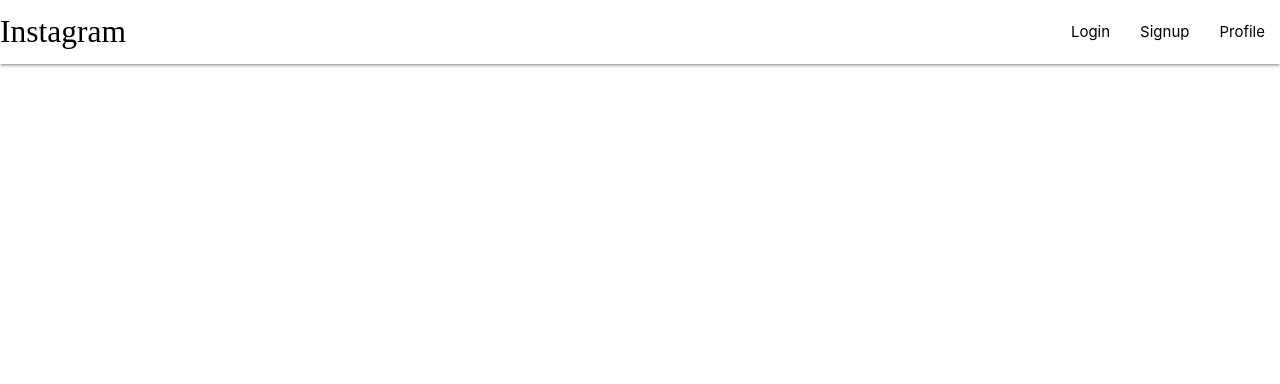
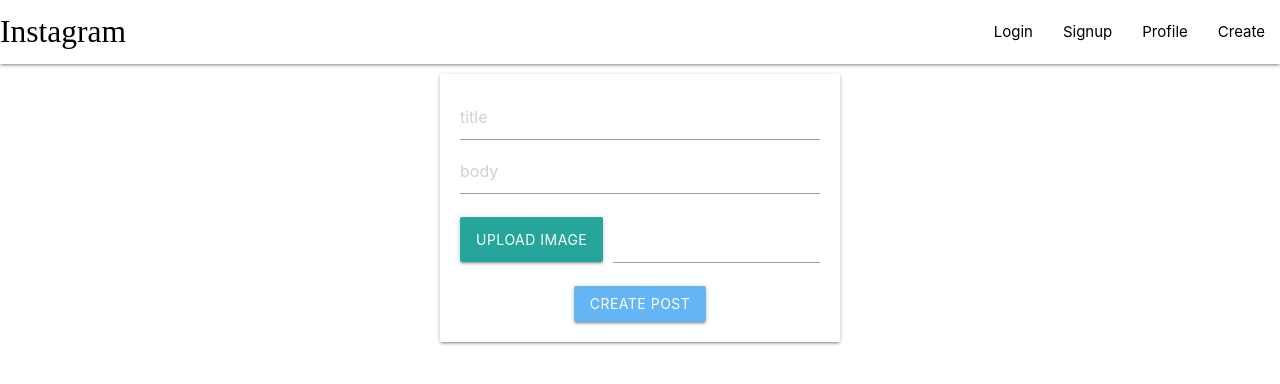
Before and after one commit to ausi1997/Instagram-Stories, a React (Create React App) app in the folder instagram/client/: page /create in a window 1280 px wide. Shown: the top 384 px of the page. Built offline with nearby package versions, Linux system fonts and the light colour scheme; a web font is replaced by a local one.

Commit message:
create post page ui

```diff
--- a/instagram/client/src/App.js
+++ b/instagram/client/src/App.js
@@ -6,6 +6,7 @@ import Home from './components/home';
 import Login from './components/login';
 import Signup from './components/signup';
 import Profile from './components/profile';
+import CreatePost from "./components/createPost";
 
 function App() {
   return (
@@ -23,6 +24,9 @@ function App() {
     <Route path='/profile'>
     <Profile />
     </Route>
+    <Route path='/create'>
+    <CreatePost></CreatePost>
+    </Route>
     </BrowserRouter>
   );
 }
--- /dev/null
+++ b/instagram/client/src/components/createPost.js
@@ -0,0 +1,24 @@
+import React from "react";
+
+const CreatePost = ()=>{
+    return(
+<div className="card input-field">
+<input type="text" placeholder="title"></input>
+<input type="text" placeholder="body"></input>
+<div className="file-field input-field">
+<div className="btn">
+  <span>Upload Image</span>
+  <input type="file"/>
+</div>
+<div className="file-path-wrapper">
+  <input className="file-path validate" type="text"/>
+</div>
+</div>
+<button class="btn waves-effect waves-light #64b5f6 blue lighten-2" type="submit" name="action">
+Create Post
+</button>
+</div>
+    )
+}
+
+export default CreatePost;
--- a/instagram/client/src/components/home.js
+++ b/instagram/client/src/components/home.js
@@ -9,7 +9,7 @@ const Home = ()=>{
         <img src="https://images.unsplash.com/photo-1542300058-b94b8ab7411b?ixlib=rb-1.2.1&ixid=MXwxMjA3fDB8MHxleHBsb3JlLWZlZWR8MTR8fHxlbnwwfHx8&auto=format&fit=crop&w=600&q=60"></img>
         </div>
         <div className="card-content">
-        <i class="material-icons" style={{color:"red"}}>favorite</i>
+        <i className="material-icons" style={{color:"red"}}>favorite</i>
         <h6>title</h6>
         <p>This is a image</p>
         <input type="text" placeholder="add a comment..."></input>
@@ -21,7 +21,7 @@ const Home = ()=>{
         <img src="https://images.unsplash.com/photo-1479502806991-251c94be6b15?ixlib=rb-1.2.1&ixid=MXwxMjA3fDB8MHxleHBsb3JlLWZlZWR8MTN8fHxlbnwwfHx8&auto=format&fit=crop&w=600&q=60"></img>
         </div>
         <div className="card-content">
-        <i class="material-icons" style={{color:"red"}}>favorite</i>
+        <i className="material-icons" style={{color:"red"}}>favorite</i>
         <h6>title</h6>
         <p>This is a image</p>
         <input type="text" placeholder="add a comment..."></input>
@@ -33,7 +33,7 @@ const Home = ()=>{
         <img src="https://images.unsplash.com/photo-1542281286-9e0a16bb7366?ixlib=rb-1.2.1&ixid=MXwxMjA3fDB8MHxleHBsb3JlLWZlZWR8MTV8fHxlbnwwfHx8&auto=format&fit=crop&w=600&q=60"></img>
         </div>
         <div className="card-content">
-        <i class="material-icons" style={{color:"red"}}>favorite</i>
+        <i className="material-icons" style={{color:"red"}}>favorite</i>
         <h6>title</h6>
         <p>This is a image</p>
         <input type="text" placeholder="add a comment..."></input>
--- a/instagram/client/src/components/navbar.js
+++ b/instagram/client/src/components/navbar.js
@@ -10,6 +10,7 @@ return(
         <li><Link to="/login">Login</Link></li>
         <li><Link to="/signup">Signup</Link></li>
         <li><Link to="/profile" >Profile</Link></li>
+        <li><Link to="/create" >Create</Link></li>
       </ul>
     </div>
   </nav>
```
Also changed, not shown: 1 other file (tests, documents, lock files or other folders).
